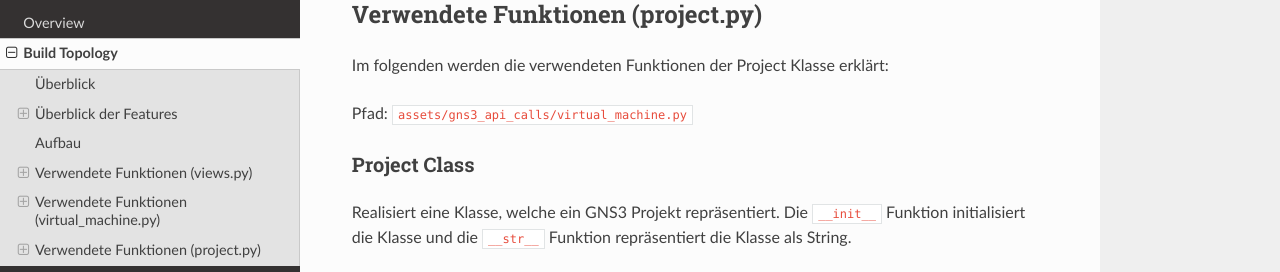
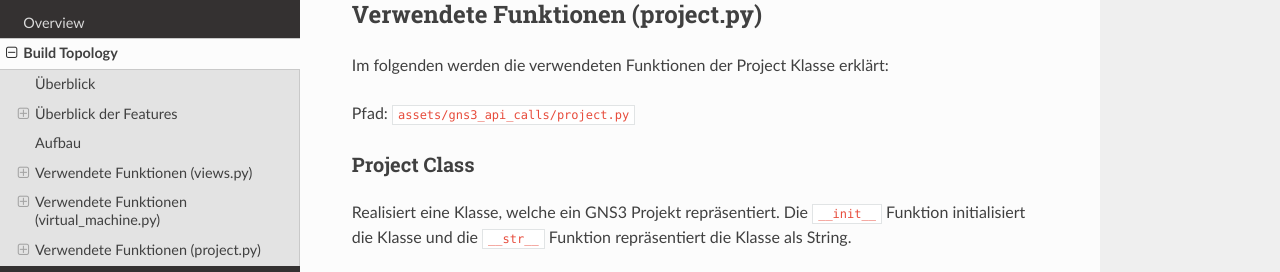
Before and after one commit to gnsave/GNSave, a Sphinx documentation site: the page built from docs/source/build-topology.rst, in a window 1280 px wide and 900 px high, scrolled down 11566 px. Shown: the part 152-424 px from the top of the window. Built offline with Sphinx 7.4.7 and the Read the Docs theme 2.0.0, drawn with Linux system fonts in a browser that asks for light colours.

Commit message:
Project Klasse Pfad geaendert

```diff
--- a/docs/source/build-topology.rst
+++ b/docs/source/build-topology.rst
@@ -545,7 +545,7 @@ Verwendete Funktionen (project.py)
 
 Im folgenden werden die verwendeten Funktionen der Project Klasse erklärt:
 
-Pfad: ``assets/gns3_api_calls/virtual_machine.py``
+Pfad: ``assets/gns3_api_calls/project.py``
 
 Project Class
 ^^^^^^^^^^^^^^^^^^^^^^
```
